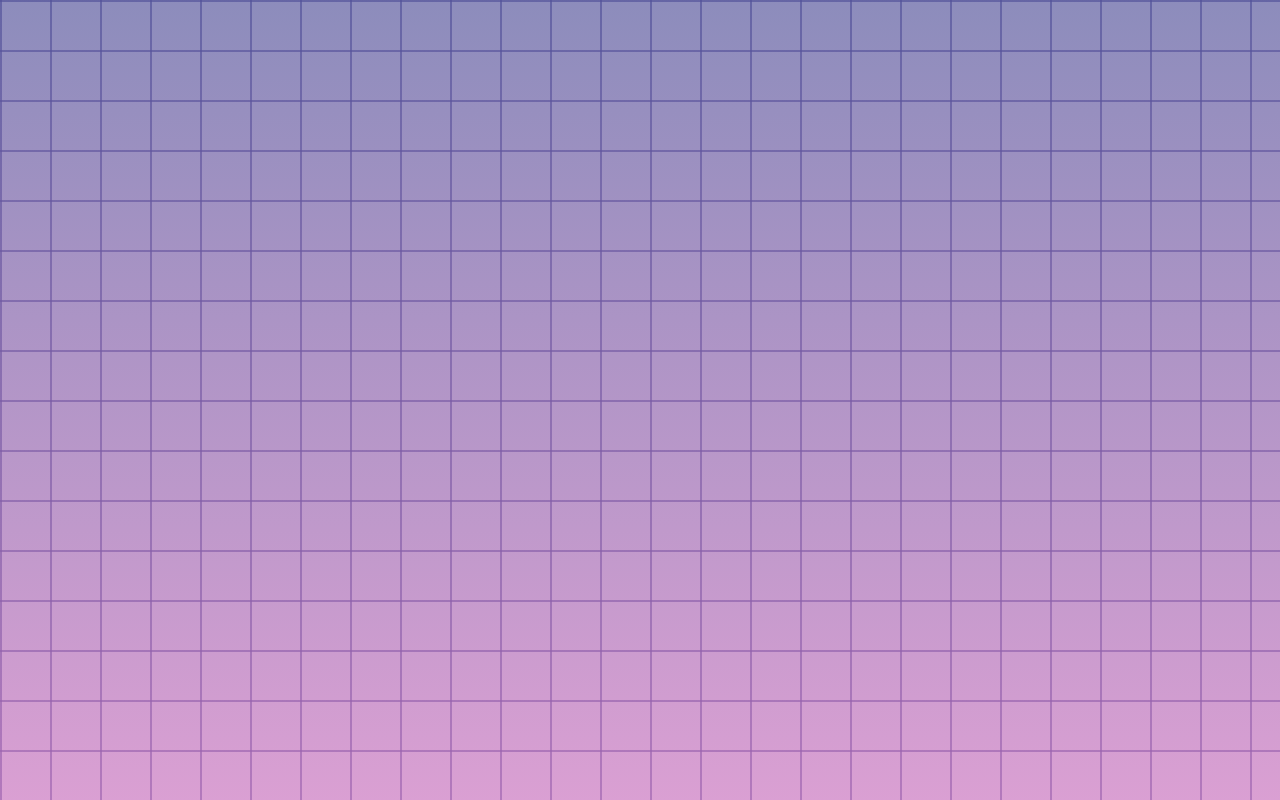
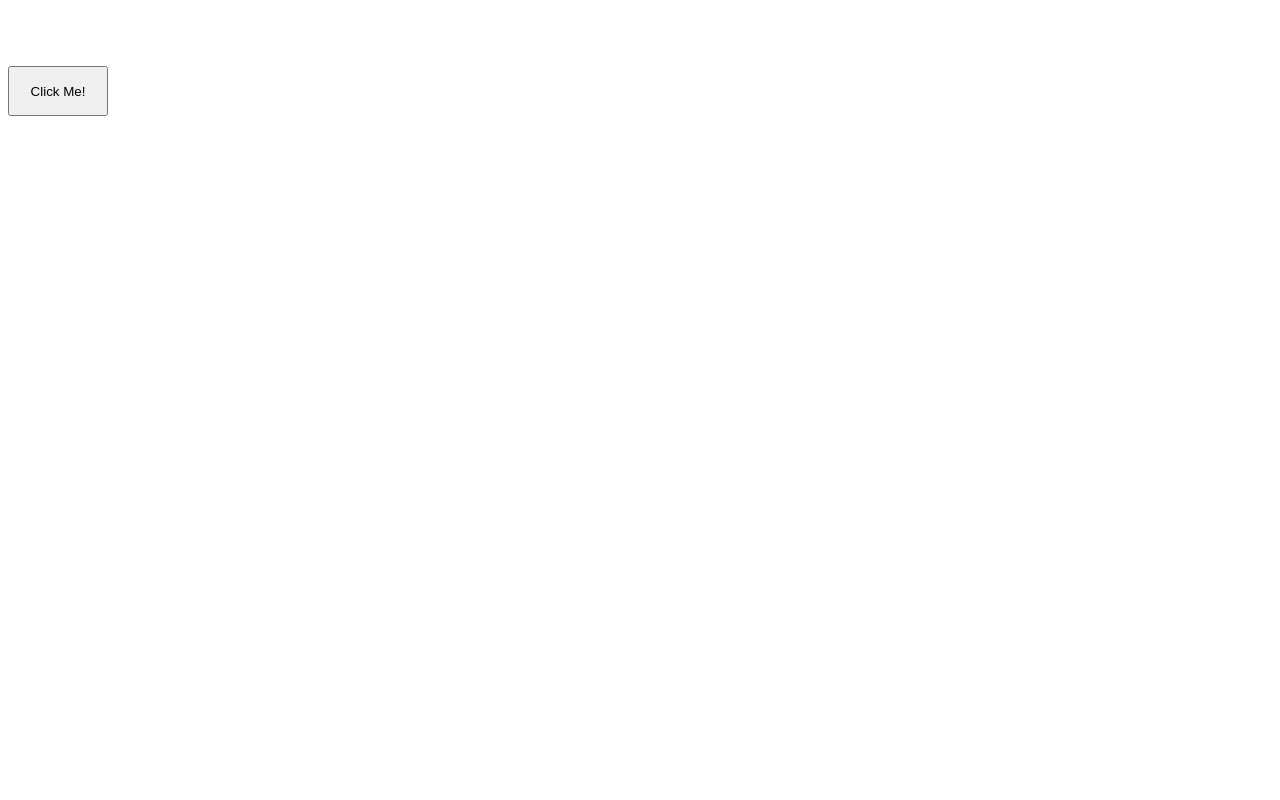
Before and after one commit to bradychua/WebSketch, a plain HTML site: page index.html in a window 1280 px wide. Drawn offline with Linux system fonts and the light colour scheme.

Commit message:
First Commit

```diff
--- a/index.html
+++ b/index.html
@@ -1,22 +1,41 @@
-<!DOCTYPE html>
 <style>
-  /* netnet default bg */
-  body {
-    margin: 0;
-    background-image: linear-gradient(#515199a8 2px, transparent 1px),
-      linear-gradient(90deg, #515199a8 2px, transparent 1px);
-    background-size: 50px 50px;
-    position: relative;
-    z-index: 1;
-    overflow: hidden;
+  h1 {
+    text-align: center;
+    color: white;
   }
-
-  body::before {
-    content: "";
-    position: absolute;
-    z-index: -1;
-    width: 100vw;
-    height: 100vh;
-    background: linear-gradient(0deg, #c76ebca8, #515199a8);
+  button {
+    position: relative; /*allows position movement*/
+    transition: top 0.4s, left 0.4s; /*transition for movement*/
+    width: 100px;
+    height: 50px;
   }
 </style>
+
+<!DOCTYPE html>
+<html lang="en">
+  <head>
+    <title>Web Sketch</title>
+  </head>
+  <body>
+      <h1 id="title">Welcome to My Website</h1>
+      <button id="button" onclick="move()">Click Me!</button>
+  </body>
+</html>
+
+<script>
+let x = 0;
+const button = document.getElementById('button');
+const title = document.getElementById("title");
+function move() {
+  button.style.top = (Math.random() * (window.innerWidth-200)) + 'px';
+  button.style.left = (Math.random() * (window.innerHeight-100)) + 'px';
+  if (x === 0) {
+    document.body.style.backgroundColor = "blue";
+    title.style.color = "blue";
+  }
+  if (x === 1) {
+    title.style.color = "white";
+  }
+  x++;
+}
+</script>
```
